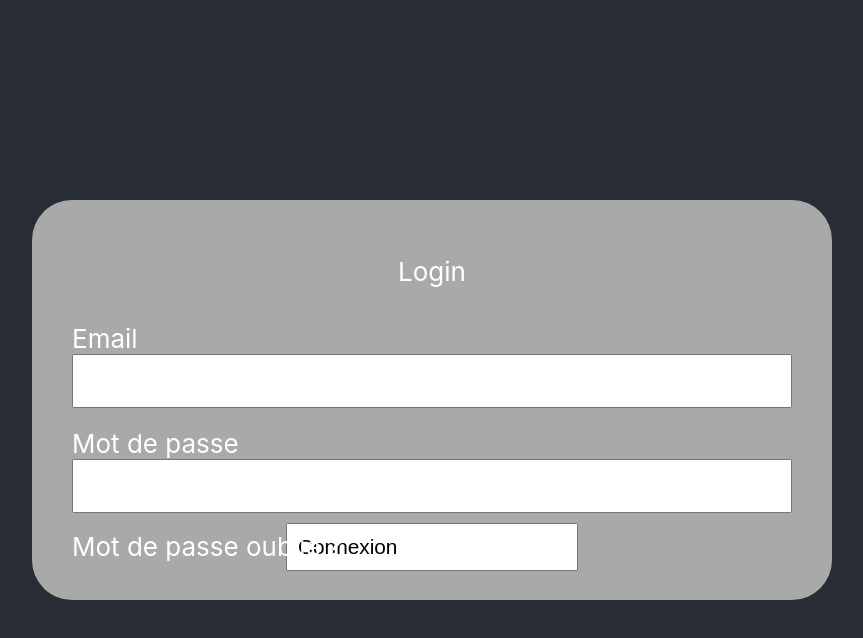
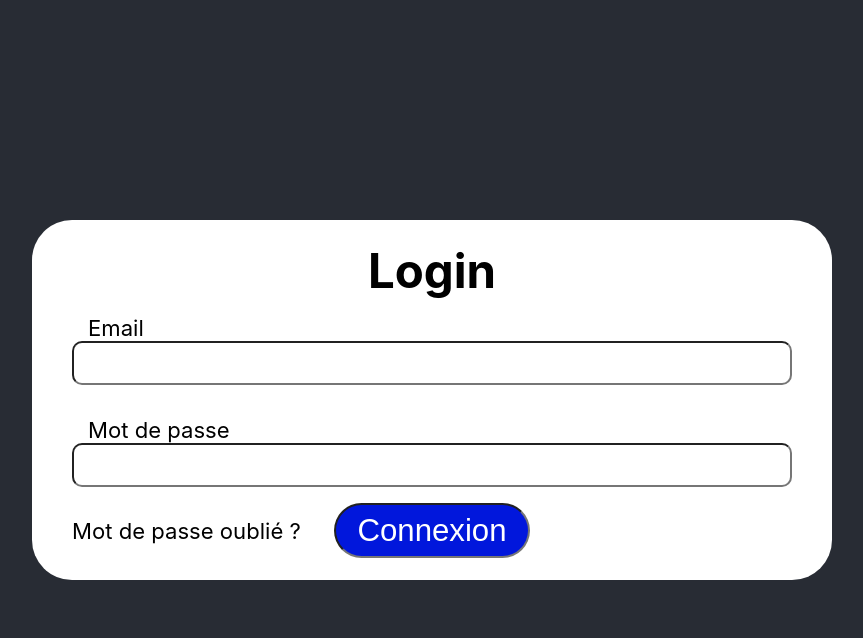
Before and after one commit to ecandotti/webscape-game, a React (Create React App) app: page / in a window 1280 px wide. Both pictures are taken after a click on the button "Commencer". Shown: the top 638 px of the page, without its empty margins (208-1071 px from the left). Built offline with nearby package versions, Linux system fonts and the light colour scheme.

Commit message:
login finie

```diff
--- a/src/Views/StepTwo.js
+++ b/src/Views/StepTwo.js
@@ -29,7 +29,9 @@ export default class StepTwo extends React.Component {
         return (
             <div className="App">
                 <div className="loginBox">
-                    <p>Login</p>
+                    <div className="title">
+                        <h2>Login</h2>
+                    </div>
                     <div className="inputLogin">
                         <label className="inputText">Email</label>
                         <input className="inputInput" type="text" name="email" value={email}
@@ -41,7 +43,7 @@ export default class StepTwo extends React.Component {
                                onChange={this.handleChangeMdp}/>
                     </div>
                     <div className="inputBottom">
-                        <a style={{position: "absolute", left: 0, cursor: "pointer"}} onClick={() => setViewId(3)}>
+                        <a className="mdpoublie" onClick={() => setViewId(3)}>
                             Mot de passe oublié ?
                         </a>
                         <input className="inputSubmit" value="Connexion" onClick={this.handleSubmit}/>
--- a/src/styles/StepTwo.css
+++ b/src/styles/StepTwo.css
@@ -1,7 +1,8 @@
 .loginBox {
   width: 50rem;
-  height: 25rem;
-  background-color: darkgray;
+  height: 22.5rem;
+  background-color: white;
+  color: black;
   display: flex;
   flex-direction: column;
   align-items: center;
@@ -13,16 +14,24 @@
   width: 90%;
   display: flex;
   flex-direction: column;
-  padding: 10px;
+  padding: 1rem;
+  font-size: 0.85em;
 }
 
 .inputText {
   text-align: left;
+  padding-left: 1rem;
 }
 
 .inputInput {
-  height: 3rem;
-  font-size: 1.5rem;
+  height: 2.5rem;
+  font-size: 0.85em;
+  border-radius: 10px;
+  padding: 0 0.85rem;
+}
+
+.inputInput:focus {
+  outline: none;
 }
 
 .inputBottom {
@@ -34,7 +43,34 @@
 }
 
 .inputSubmit {
-  padding: 10px;
-  font-size: 1.3rem;
+  padding: 0.25em 0.5em;
+  font-size: 1.2em;
+  cursor: pointer;
+  background: rgb(1, 23, 220);
+  color: white;
+  text-align: center;
+  width: 10rem;
+  border-radius: 50px;
+}
+
+.inputSubmit:hover,
+.inputSubmit:focus {
+  background-color: #eee;
+  color: rgb(1, 23, 220);
+}
+
+.title {
+  font-size: 1.35em;
+}
+
+.mdpoublie {
+  font-size: 0.85em;
+  position: absolute;
+  left: 0;
   cursor: pointer;
 }
+
+.title h2{
+  padding: 0;
+  font-size: 1.35em;
+}
```
